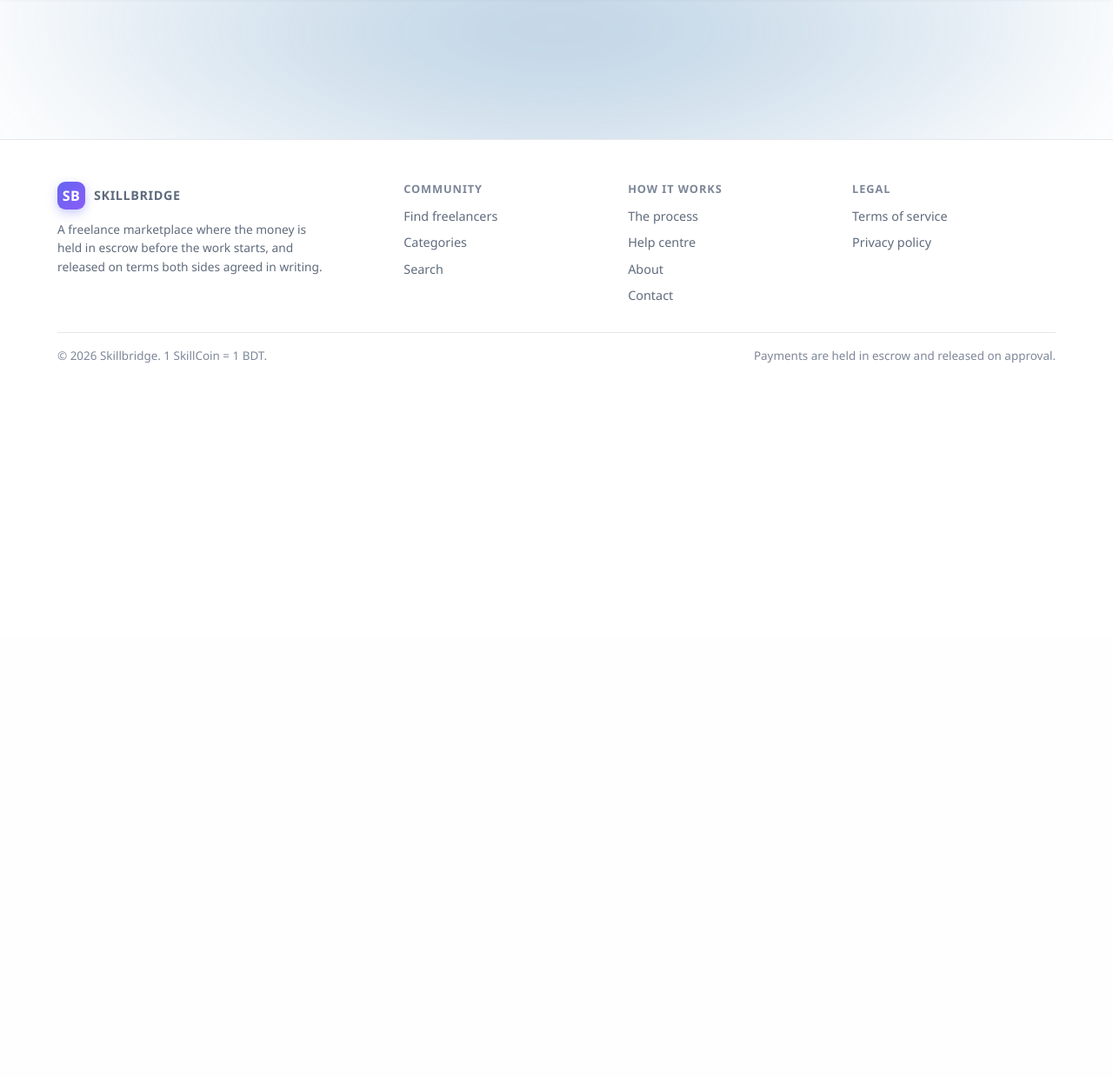
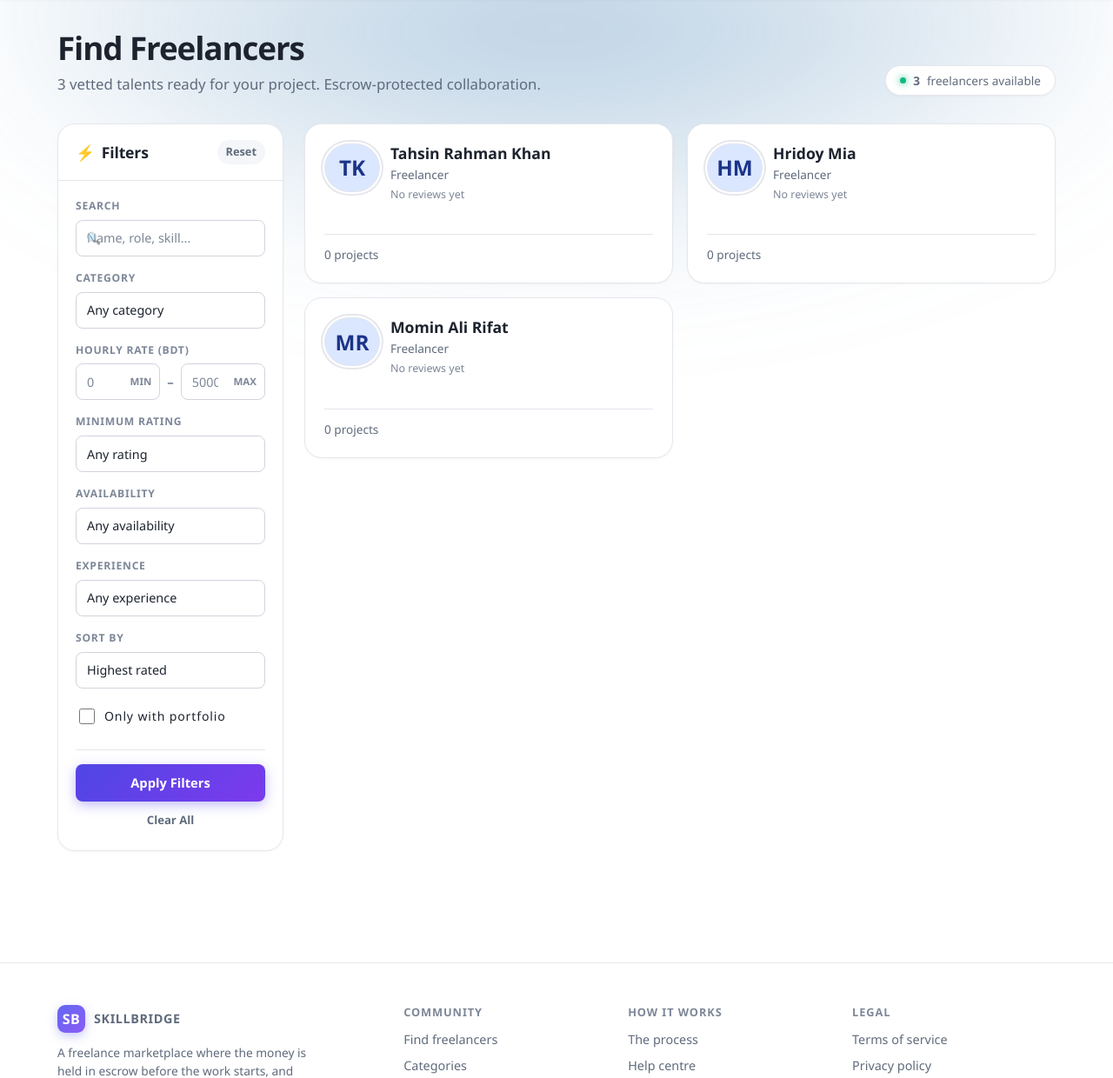
Before and after one commit to Siam-2004/SkillBridge, a Django app: page /freelancers/ in a window 1280 px wide. Shown: the part 69-1309 px from the top of the page at 87% size. Before the commit the page ends 487 px from the top, so only its background shows below. Run offline with Django 5.2, Linux system fonts and the light colour scheme; data comes from the database, SQL or seed files in the repository.

Commit message:
freelancer_list.html

```diff
--- a/apps/profiles/templates/profiles/freelancer_list.html
+++ b/apps/profiles/templates/profiles/freelancer_list.html
@@ -1 +1,111 @@
 {% extends "layouts/public.html" %}
+
+{% load static %}
+{% block title %}Find freelancers — Skillbridge{% endblock %}
+{% block page_css %}<link rel="stylesheet" href="{% static 'profiles/css/freelancers.css' %}?v=4.0">{% endblock %}
+
+{% block content %}
+<div class="page-head">
+  <div class="row row--between row--wrap" style="align-items:flex-end;gap:var(--gap-3)">
+    <div>
+      <h1>Find Freelancers</h1>
+      <p class="lede">{{ total }} vetted talent{{ total|pluralize }} ready for your project. Escrow-protected collaboration.</p>
+    </div>
+    <div class="filter-count-chip">
+      <span class="count-pulse"></span>
+      <strong>{{ total }}</strong> freelancers available
+    </div>
+  </div>
+</div>
+
+<div class="grid grid--aside">
+  <aside class="card freelancer-filters">
+    <div class="card__head">
+      <h2><span>⚡</span> Filters</h2>
+      <a class="filter-reset-link" href="{% url 'directory:freelancer_list' %}">Reset</a>
+    </div>
+    <div class="card__body">
+      <form method="get" class="filters-form">
+
+        <div class="filter-group">
+          <label for="{{ form.q.id_for_label }}">Search</label>
+          <div class="filter-input-wrap">
+            <span class="filter-input-icon">🔍</span>
+            <input type="text" name="q" id="{{ form.q.id_for_label }}" value="{{ form.q.value|default:'' }}" placeholder="Name, role, skill...">
+          </div>
+        </div>
+
+        <div class="filter-group">
+          <label for="{{ form.category.id_for_label }}">Category</label>
+          {{ form.category }}
+        </div>
+
+        <div class="filter-group">
+          <label>Hourly Rate (BDT)</label>
+          <div class="rate-range-row">
+            <div class="rate-input-wrap">
+              <span class="rate-prefix">Min</span>
+              <input type="number" name="min_rate" id="{{ form.min_rate.id_for_label }}" value="{{ form.min_rate.value|default:'' }}" placeholder="0" min="0">
+            </div>
+            <span class="rate-sep">–</span>
+            <div class="rate-input-wrap">
+              <span class="rate-prefix">Max</span>
+              <input type="number" name="max_rate" id="{{ form.max_rate.id_for_label }}" value="{{ form.max_rate.value|default:'' }}" placeholder="5000" min="0">
+            </div>
+          </div>
+        </div>
+
+        <div class="filter-group">
+          <label for="{{ form.min_rating.id_for_label }}">Minimum Rating</label>
+          <div class="rating-select-wrap">
+            <select name="min_rating" id="{{ form.min_rating.id_for_label }}">
+              <option value="">Any rating</option>
+              <option value="4.5"{% if form.min_rating.value == '4.5' or form.min_rating.value == 4.5 %} selected{% endif %}>★ 4.5 & up</option>
+              <option value="4.0"{% if form.min_rating.value == '4.0' or form.min_rating.value == 4.0 %} selected{% endif %}>★ 4.0 & up</option>
+              <option value="3.0"{% if form.min_rating.value == '3.0' or form.min_rating.value == 3.0 %} selected{% endif %}>★ 3.0 & up</option>
+            </select>
+          </div>
+        </div>
+
+        <div class="filter-group">
+          <label for="{{ form.availability.id_for_label }}">Availability</label>
+          {{ form.availability }}
+        </div>
+
+        <div class="filter-group">
+          <label for="{{ form.experience_level.id_for_label }}">Experience</label>
+          {{ form.experience_level }}
+        </div>
+
+        <div class="filter-group">
+          <label for="{{ form.sort.id_for_label }}">Sort By</label>
+          {{ form.sort }}
+        </div>
+
+        <div class="filter-group filter-check-group">
+          <label class="check-label" for="{{ form.has_portfolio.id_for_label }}">
+            <input type="checkbox" name="has_portfolio" value="yes" id="{{ form.has_portfolio.id_for_label }}"{% if form.has_portfolio.value == 'yes' %} checked{% endif %}>
+            <span>Only with portfolio</span>
+          </label>
+        </div>
+
+        <div class="filter-actions">
+          <button class="btn btn--primary btn--block" type="submit">Apply Filters</button>
+          <a class="btn btn--ghost btn--block btn--sm" href="{% url 'directory:freelancer_list' %}">Clear All</a>
+        </div>
+      </form>
+    </div>
+  </aside>
+
+  <div>
+    {% if page.object_list %}
+      <div class="grid grid--2">
+        {% for profile in page.object_list %}{% include "components/freelancer-card.html" %}{% endfor %}
+      </div>
+      {% include "components/pagination.html" %}
+    {% else %}
+      {% include "components/empty-state.html" with title="No freelancers match" body="Try relaxing the rating, rate, or category filters." action_url="/freelancers/" action_label="Clear filters" %}
+    {% endif %}
+  </div>
+</div>
+{% endblock %}
```
